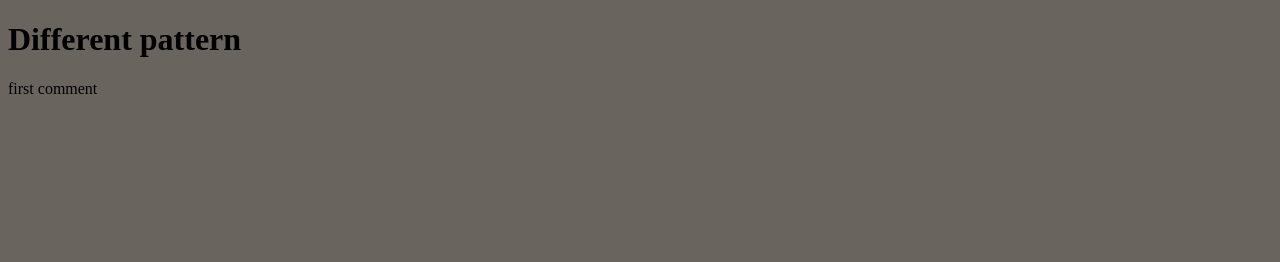
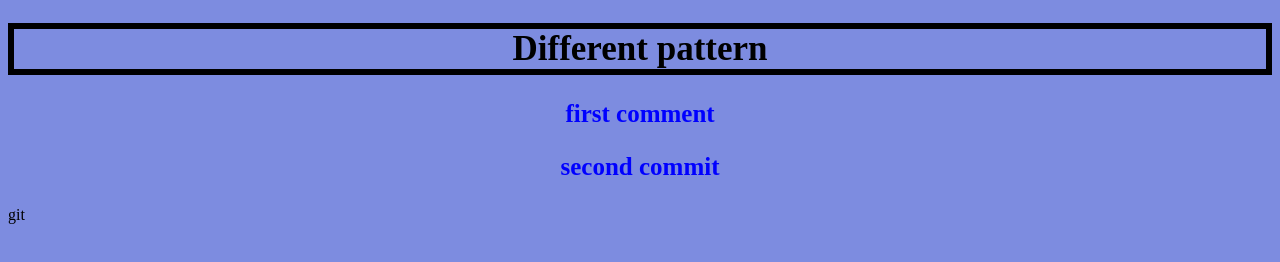
Before and after one commit to GiHunit/Flexdimanche, a plain HTML site: page index.html in a window 1280 px wide. Drawn offline with Linux system fonts and the light colour scheme.

Commit message:
message to the world

```diff
--- a/index.html
+++ b/index.html
@@ -12,6 +12,7 @@
 <body>
     <h1>Different pattern</h1>
     <p>first comment</p>
+    <p>second commit</p>git
 </body>
 
 </html>
--- a/style.css
+++ b/style.css
@@ -1,3 +1,17 @@
 body {
-    background-color: rgb(105, 100, 94);
+    background-color: rgb(125, 140, 224);
 }
+
+h1 {
+    text-align: center;
+    font-size: 35px;
+    border: solid black 6px;
+    box-sizing: border-box;
+}
+
+p {
+    color: blue;
+    font-size: 25px;
+    font-weight: bold;
+    text-align: center;
+}
```
